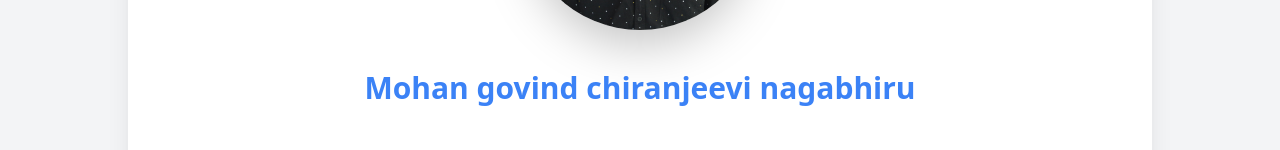
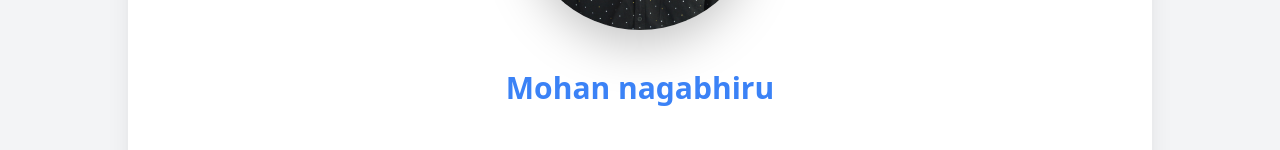
Before and after one commit to mohannagabhiru/presence, a React (Create React App) app: page / in a window 1280 px wide. Shown: the part 366-516 px from the top of the page. Built offline with nearby package versions, Linux system fonts and the light colour scheme.

Commit message:
minor changes

```diff
--- a/src/components/About.js
+++ b/src/components/About.js
@@ -6,7 +6,7 @@ const About = () => {
     return (
         <div className="w-4/5 h-1/2 mx-auto bg-white shadow-xl py-4 flex flex-col text-center justify-center align-middle">
             <img src={hero} alt="profile" className="h-60 w-60 object-cover mt-8 mx-auto rounded-full shadow-2xl"/>
-            <h1 className="mt-10 text-3xl text-blue-500 font-bold">Mohan govind chiranjeevi nagabhiru</h1>
+            <h1 className="mt-10 text-3xl text-blue-500 font-bold">Mohan nagabhiru</h1>
             <h6 className="mt-10 text-xl  sm:w-3/5 w-4/5 mx-auto opacity-80">As a highly skilled and motivated front-end developer, I have a passion for creating visually stunning web and mobile experiences. My expertise includes proficiency in HTML, CSS and JavaScript, as well as experience with popular front-end frameworks React and React Native . I am also experienced in working with version control systems such as Git. I am always eager to learn new technologies and stay up-to-date with industry developments.</h6>
             <div className="flex justify-center mt-10">
             <a className="text-2xl mr-6 p-2 rounded-full hover:bg-black hover:text-white" href="https://github.com/mohannagabhiru">
```
